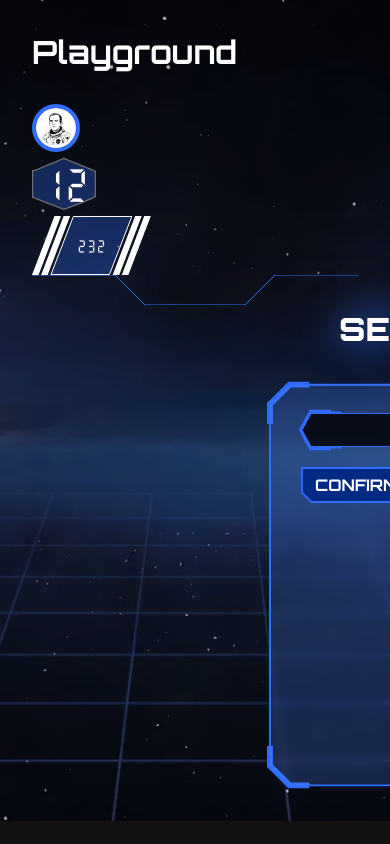
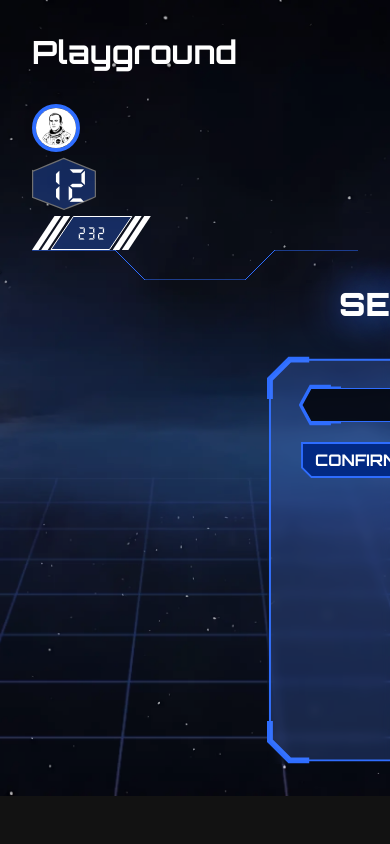
Before and after one commit to CodectiveOrg/snake-frontend, a React (Vite) app: page /playground in a window 390 px wide. Shown: the top 844 px of the page. Built offline with nearby package versions, Linux system fonts and the light colour scheme; a web font is replaced by a local one.

Commit message:
[RESPONSIVE] high score frame

```diff
--- a/src/pages/game/components/high-score/components/high-score-frame/high-score-frame.component.tsx
+++ b/src/pages/game/components/high-score/components/high-score-frame/high-score-frame.component.tsx
@@ -6,46 +6,49 @@ import styles from "./high-score-frame.module.css";
 
 type Props = SVGProps<SVGSVGElement> & {
   highScoreWidth: number;
+  highScoreHeight: number;
 };
 
 export default function HighScoreFrameComponent({
   highScoreWidth,
+  highScoreHeight,
   className,
   ...otherProps
 }: Props): ReactNode {
   const extraWidth = highScoreWidth - 30;
+  const height = highScoreHeight + 18;
 
   return (
     <svg
       className={clsx(styles["high-score-frame"], className)}
       style={{
         width: `${120 + extraWidth}px`,
-        height: "59px",
+        height: `${height}px`,
       }}
-      viewBox={`0 0 ${120 + extraWidth} 59`}
+      viewBox={`0 0 ${120 + extraWidth} ${height}`}
       fill="none"
       xmlns="http://www.w3.org/2000/svg"
       {...otherProps}
     >
       <path
         className={styles.pane}
-        d={`M${101.027 + extraWidth} 0.5L${78.649 + extraWidth} 58.5H18.9736L41.3516 0.5H${101.027 + extraWidth}Z`}
+        d={`M${101.027 + extraWidth} 0.5L${78.649 + extraWidth} ${height - 0.5}H18.9736L41.3516 0.5H${101.027 + extraWidth}Z`}
       />
       <path
         className={styles.perimeter}
-        d="M31.6058 0H38.1465L15.6628 59H9.12207L31.6058 0Z"
+        d={`M31.6058 0H38.1465L15.6628 ${height}H9.12207L31.6058 0Z`}
       />
       <path
         className={styles.perimeter}
-        d="M22.4837 0H29.0244L6.54071 59H0L22.4837 0Z"
+        d={`M22.4837 0H29.0244L6.54071 ${height}H0L22.4837 0Z`}
       />
       <path
         className={styles.perimeter}
-        d={`M${113.459 + extraWidth} 0H${120 + extraWidth}L${97.516 + extraWidth} 59H${90.976 + extraWidth}L${113.459 + extraWidth} 0Z`}
+        d={`M${113.459 + extraWidth} 0H${120 + extraWidth}L${97.516 + extraWidth} ${height}H${90.976 + extraWidth}L${113.459 + extraWidth} 0Z`}
       />
       <path
         className={styles.perimeter}
-        d={`M${104.337 + extraWidth} 0H${110.878 + extraWidth}L${88.394 + extraWidth} 59H${81.854 + extraWidth}L${104.337 + extraWidth} 0Z`}
+        d={`M${104.337 + extraWidth} 0H${110.878 + extraWidth}L${88.394 + extraWidth} ${height}H${81.854 + extraWidth}L${104.337 + extraWidth} 0Z`}
       />
     </svg>
   );
--- a/src/pages/game/components/high-score/high-score.component.tsx
+++ b/src/pages/game/components/high-score/high-score.component.tsx
@@ -11,14 +11,18 @@ type Props = {
 };
 
 export default function HighScoreComponent({ highScore }: Props): ReactNode {
-  const { ref: highScoreRef, width: highScoreWidth } =
-    useResizeObserverHook<HTMLDivElement>();
+  const {
+    ref: highScoreRef,
+    width: highScoreWidth,
+    height: highScoreHeight,
+  } = useResizeObserverHook<HTMLDivElement>();
 
   return (
     <div className={styles["high-score"]}>
       <HighScoreFrameComponent
         className={styles.frame}
         highScoreWidth={highScoreWidth}
+        highScoreHeight={highScoreHeight}
       />
       <div ref={highScoreRef} className={styles.value}>
         {highScore}
```
